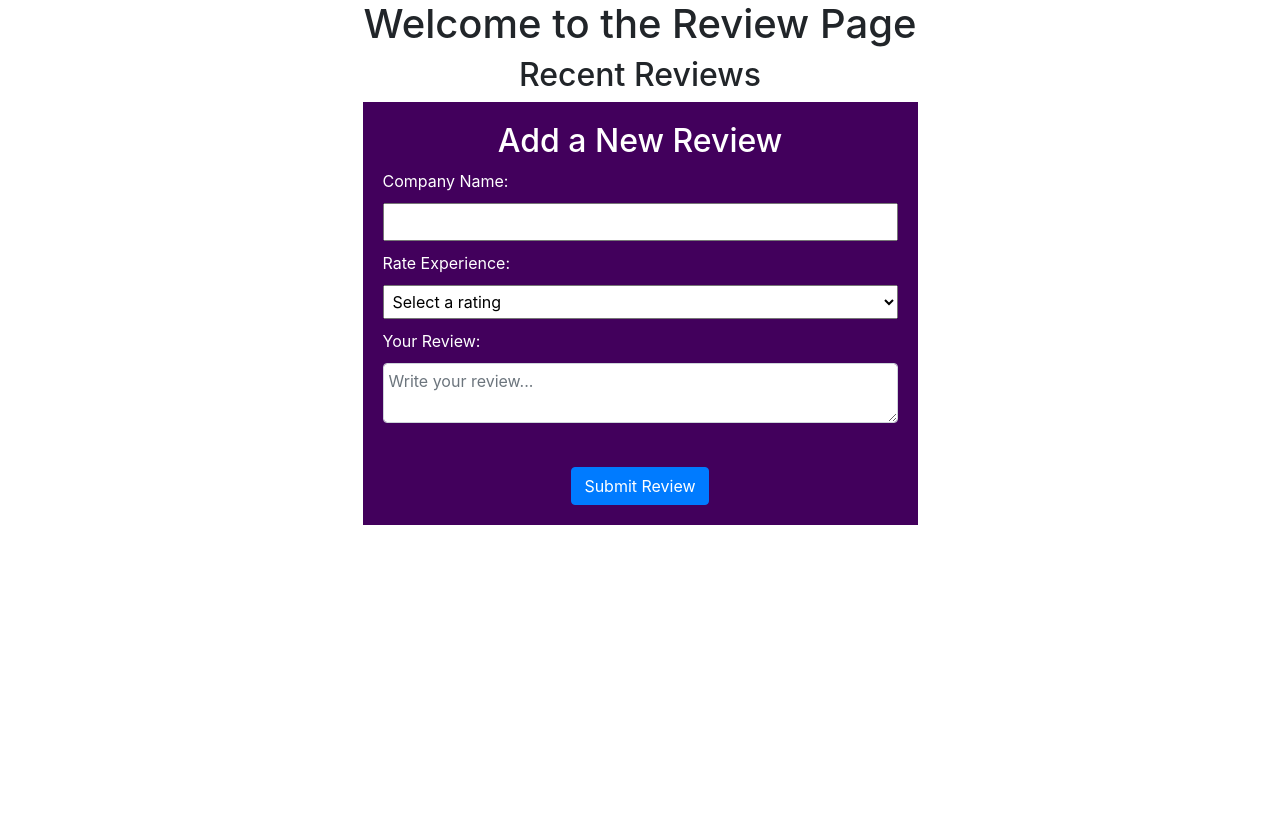
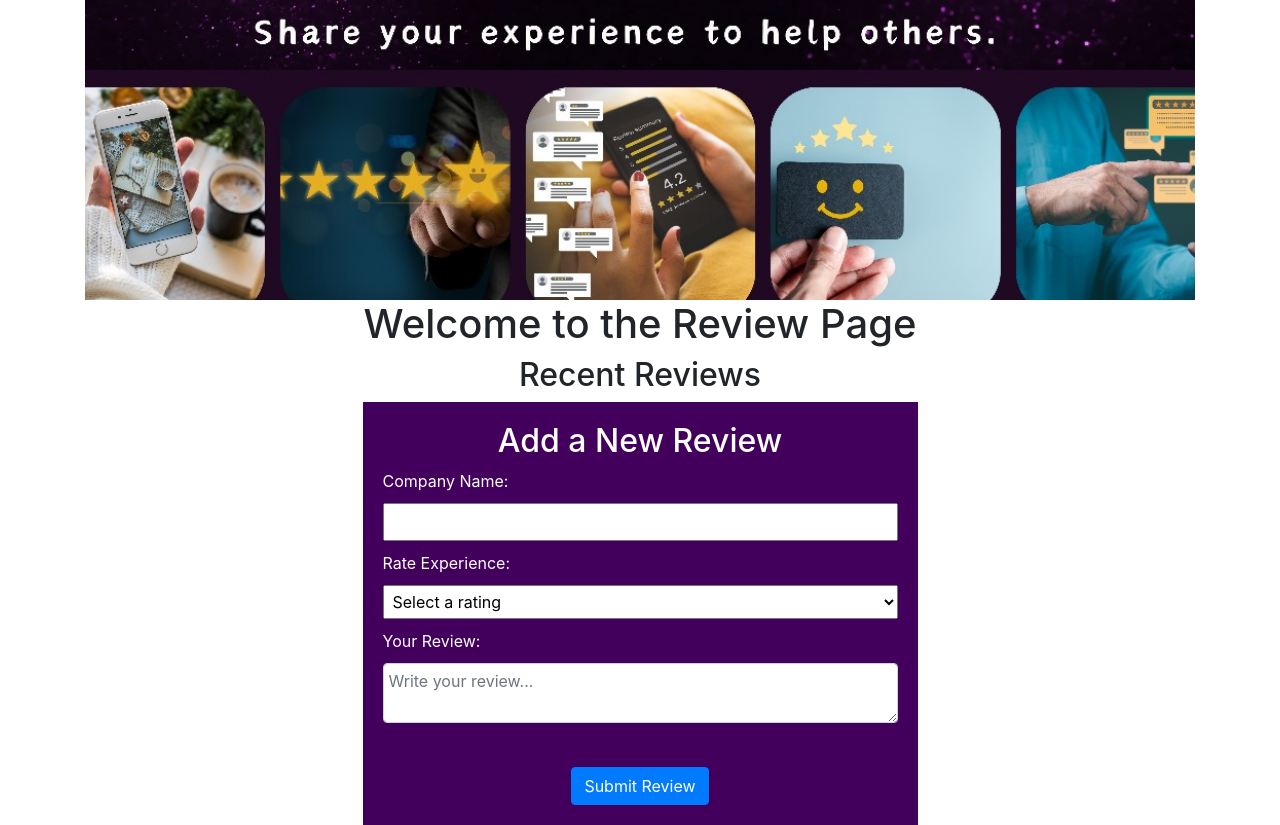
Before and after one commit to Amakie/Customer-service-Review-App, a Flask app: page / in a window 1280 px wide. Shown: the part 56-881 px from the top of the page. Before the commit the page ends 581 px from the top, so only its background shows below. Run offline with Flask 3, Linux system fonts and the light colour scheme; some libraries are stand-ins or nearby versions.

Commit message:
Updated the hash method home.html and added css

```diff
--- a/website/templates/home.html
+++ b/website/templates/home.html
@@ -4,8 +4,30 @@
     <style>
       body {
         text-align: center;
-        background-color: #ffffff; /* Set the desired background color */
+        background-color: #ffffff;
       }
+
+  .page-header {
+    background-image: url("images/hero.jpg");
+    background-repeat: no-repeat;
+    background-size: cover;
+    background-position: center;
+    height: 300px;
+    display: flex;
+    align-items: center;
+    justify-content: center;
+    color: white;
+    text-align: center;
+  }
+
+  .page-header h1 {
+    font-size: 32px;
+    font-weight: bold;
+  }
+
+  .page-header p {
+    font-size: 18px;
+  }
 
       h1, h2 {
         text-align: center;
@@ -35,6 +57,10 @@
         margin-top: 10px;
       }
     </style>
+
+  <header class="page-header">
+
+  </header>
 
     <h1 align="center">Welcome to the Review Page</h1>
     <ul class="list-group list-group-flush" id="reviews">
```
Also changed, not shown: website/images/hero.jpg (added).
